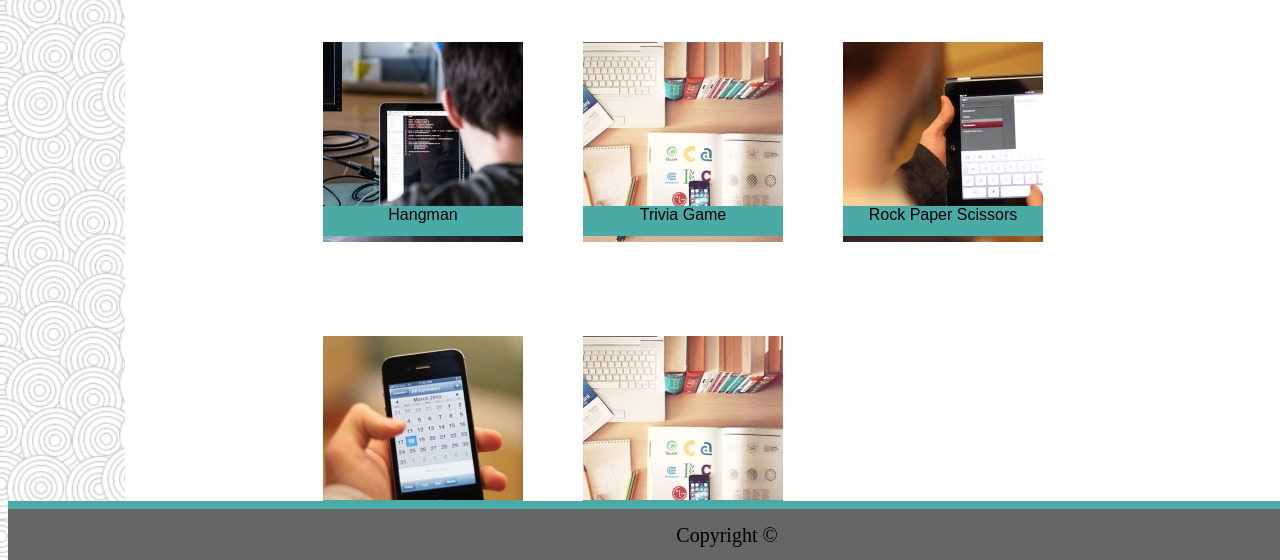
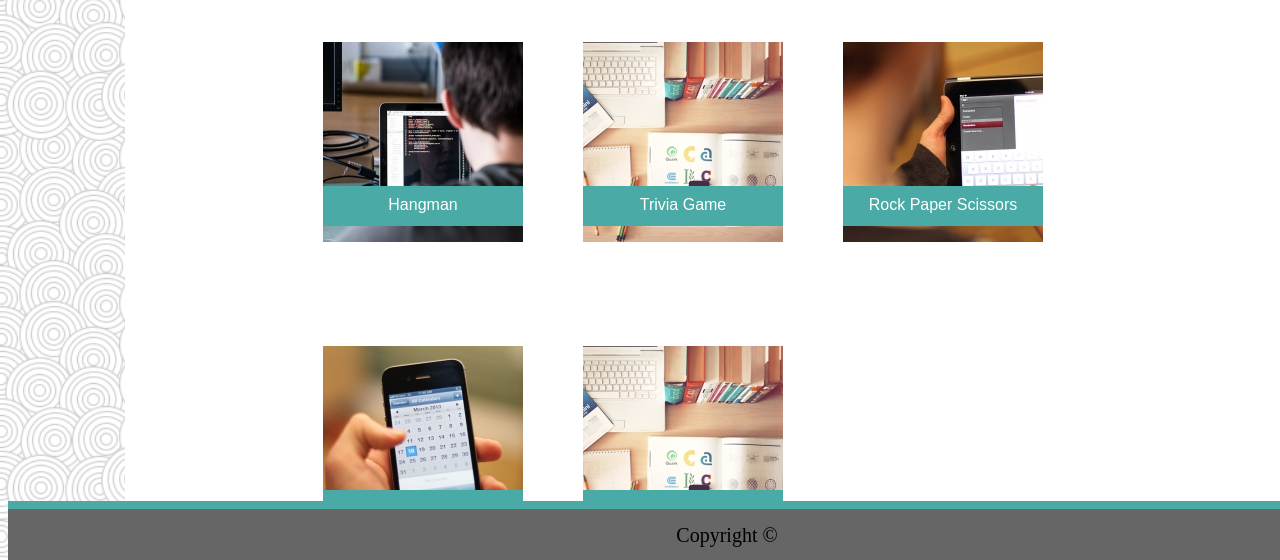
Before and after one commit to ethgent2391/Basic-Portfolio, a plain HTML site: page portfolio.html in a window 1280 px wide. Shown: the part 238-798 px from the top of the page. Drawn offline with Linux system fonts and the light colour scheme.

Commit message:
im committed

```diff
--- a/assets/css/style.css
+++ b/assets/css/style.css
@@ -111,11 +111,13 @@ body {
 }
 #labels{
     background-color:#4AAAA5;
+    color: white;
     font-family: Arial, Helvetica, sans-serif;
+    padding-top:10px;
     position: relative;
     height:30px;
     width: 200px;
-    top:-40px;
+    top:-60px;
     text-align: center;
 }
 #footer{
```
